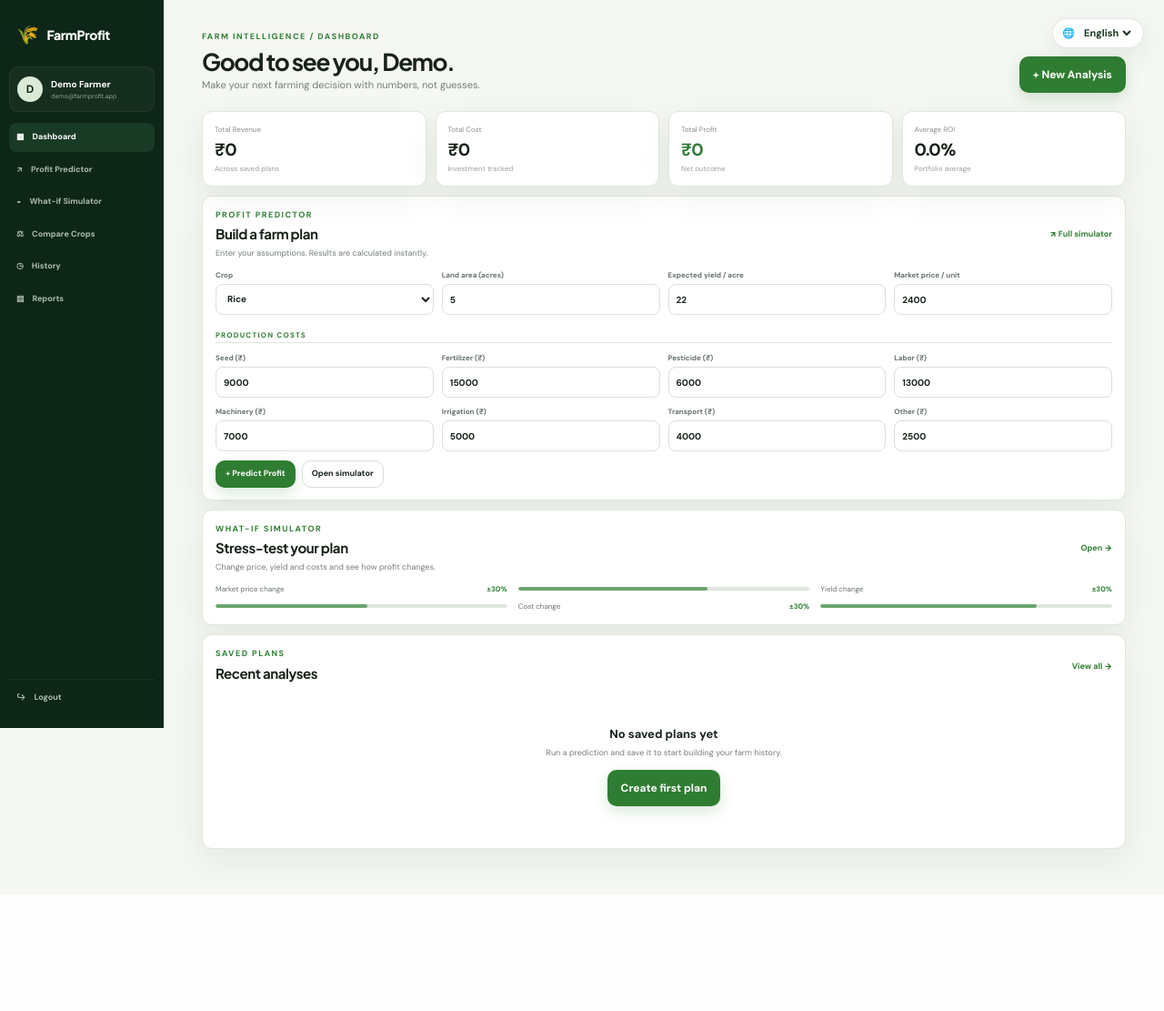
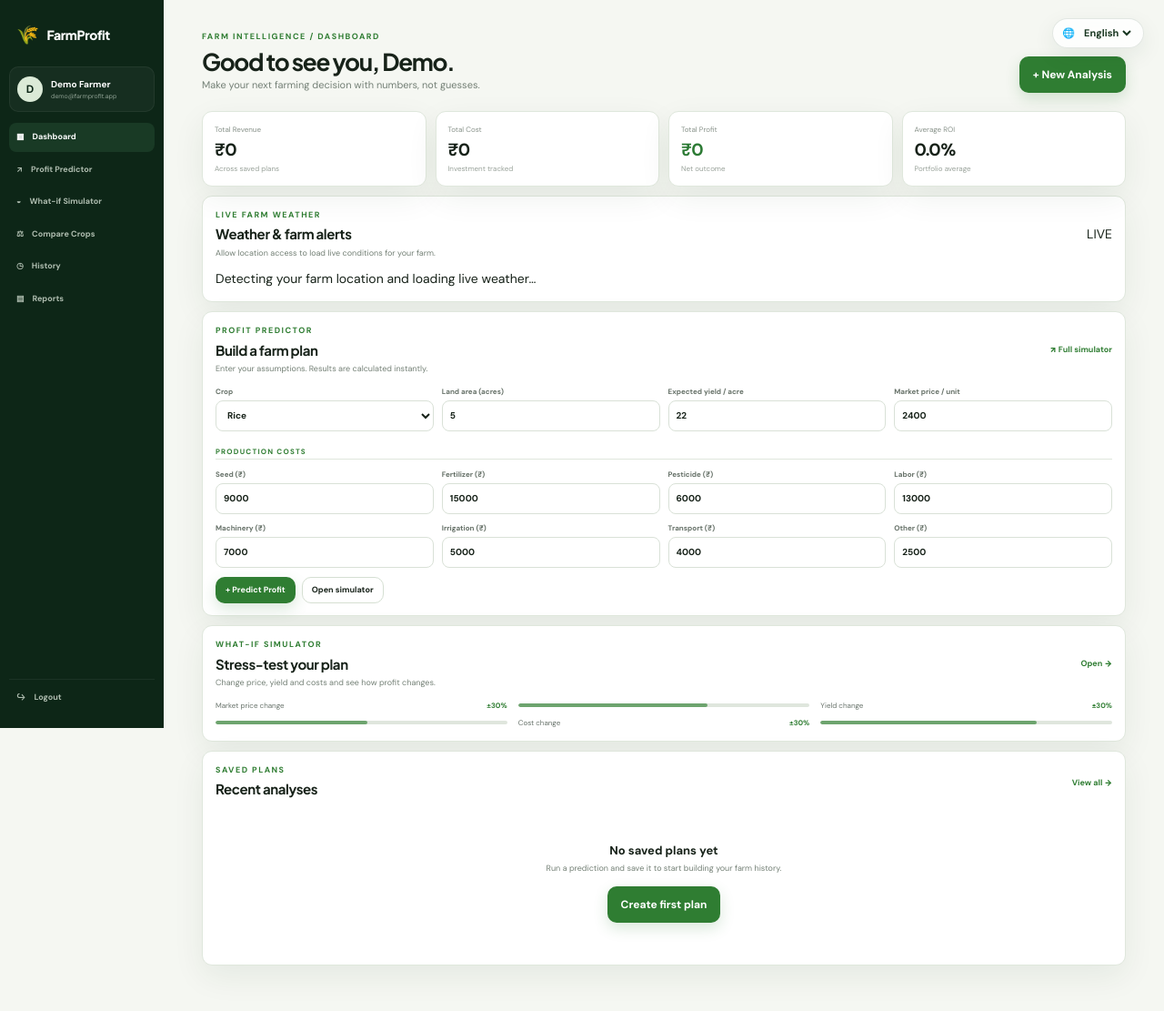
Before and after one commit to 99240041346-beep/99240041346-beep-FarmProfit, a Flask app: page /dashboard in a window 1280 px wide. Shown: the whole page at 91% size. Before the commit the page ends 966 px from the top, so only its background shows below. Run offline with Flask 3, Linux system fonts and the light colour scheme; a user stored in the database is signed in.

Commit message:
feat: add live weather dashboard panel

```diff
--- a/templates/dashboard.html
+++ b/templates/dashboard.html
@@ -7,6 +7,17 @@
   <div class="metric"><small data-i18n="Total Cost">Total Cost</small><strong>₹{{ "{:,.0f}".format(total_cost) }}</strong><span data-i18n="Investment tracked">Investment tracked</span></div>
   <div class="metric"><small data-i18n="Total Profit">Total Profit</small><strong class="{% if total_profit < 0 %}negative{% else %}positive{% endif %}">₹{{ "{:,.0f}".format(total_profit) }}</strong><span data-i18n="Net outcome">Net outcome</span></div>
   <div class="metric"><small data-i18n="Average ROI">Average ROI</small><strong>{{ "{:.1f}".format(avg_roi) }}%</strong><span data-i18n="Portfolio average">Portfolio average</span></div>
+</section>
+<section class="panel weather-panel" id="weatherPanel" data-weather>
+  <div class="panel-head"><div><div class="eyebrow">LIVE FARM WEATHER</div><h2>Weather & farm alerts</h2><p id="weatherLocation">Allow location access to load live conditions for your farm.</p></div><span class="weather-live-pill"><i></i> LIVE</span></div>
+  <div class="weather-loading" id="weatherLoading">Detecting your farm location and loading live weather…</div>
+  <div class="weather-content" id="weatherContent" hidden>
+    <div class="weather-current"><div class="weather-temp"><span id="weatherIcon">🌤️</span><strong id="weatherTemp">--°</strong><small id="weatherCondition">Loading…</small></div><div class="weather-stats"><div><span>Feels like</span><b id="weatherFeels">--°</b></div><div><span>Humidity</span><b id="weatherHumidity">--%</b></div><div><span>Wind</span><b id="weatherWind">-- km/h</b></div><div><span>Rain chance</span><b id="weatherRain">--%</b></div></div></div>
+    <div class="weather-alerts" id="weatherAlerts"></div>
+    <div class="weather-days" id="weatherDays"></div>
+    <div class="weather-footer"><span id="weatherUpdated">Updated --</span><button class="btn btn-light weather-refresh" type="button" id="weatherRefresh">↻ Refresh</button></div>
+  </div>
+  <div class="weather-error" id="weatherError" hidden></div>
 </section>
 <section class="panel predictor-card">
   <div class="panel-head"><div><div class="eyebrow" data-i18n="PROFIT PREDICTOR">PROFIT PREDICTOR</div><h2 data-i18n="Build a farm plan">Build a farm plan</h2><p data-i18n="Enter your assumptions. Results are calculated instantly.">Enter your assumptions. Results are calculated instantly.</p></div><a href="{{ url_for('simulator') }}">↗ Full simulator</a></div>
```
